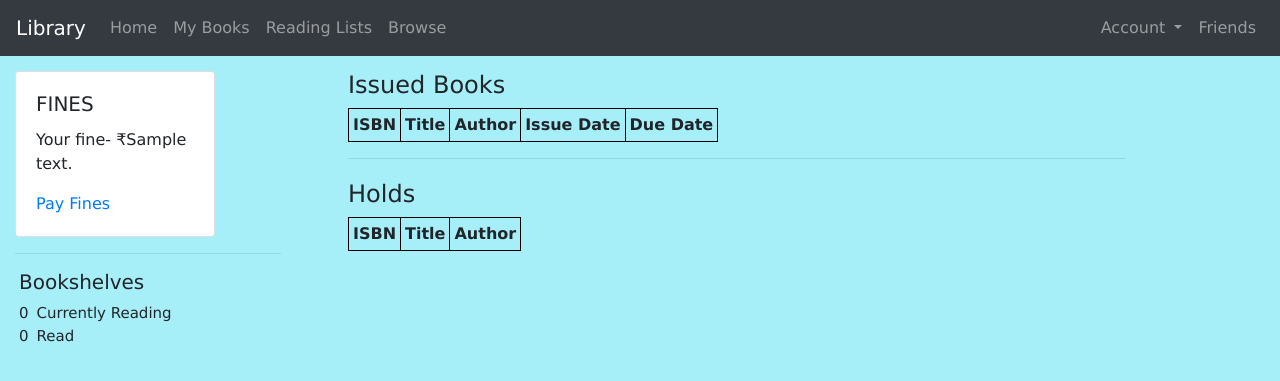
After one commit to krishanu-2001/Library-management-system, a Python web app: template templates/user/home.html in a window 1280 px wide. The commit adds this page. Shown: the top 381 px of the page. Run offline with Jinja, Linux system fonts and the light colour scheme; the template is opened without the code that fills it: most values are stand-ins (such as "Sample title", 1, 10 or a date in 2020); lists and menus that the app fills with data are empty; some libraries are stand-ins or nearby versions.

Commit message:
User section created

```diff
--- /dev/null
+++ b/static/styles/users.css
@@ -0,0 +1,36 @@
+.listcontainer{
+    margin: 25px;
+}
+.container {
+    display: block;
+    margin-left: 0;
+    margin-right: 0;
+    margin-top: 15px;
+}
+
+.left {
+    width: 30%;
+    display: block;
+    float: left;
+}
+
+.right {
+    width: 70%;
+    display: block;
+    float: left;
+}
+.bookshelves td{
+    border: none;
+    padding-top: 0;
+    padding-bottom: 0;
+    font-size: 15px;
+}
+table.bookshelves{
+    border: none;
+}
+table,
+th,
+td {
+    border: 1px solid black;
+    padding: 4px;
+}
--- a/templates/base.html
+++ b/templates/base.html
@@ -19,7 +19,7 @@
     <link rel= "stylesheet" type= "text/css" href= "{{ url_for('static',filename='styles/app.css') }}">
     <link rel= "stylesheet" type= "text/css" href= "{{ url_for('static',filename='styles/librarian.css') }}">
 
-    <title>e-univ</title>
+    <title>Library Management System</title>
     {% endblock %}
   </head>
   <body>
@@ -43,7 +43,7 @@
 
 
       {% block body %}
-      <h1>Welcome to University Manager, How May I help you?</h1>
+
       {% endblock %}
 
 
--- /dev/null
+++ b/templates/baseuser.html
@@ -0,0 +1,93 @@
+<!doctype html>
+<html lang="en">
+
+<head>
+    <!-- Required meta tags -->
+    {% block head %}
+    <meta charset="utf-8">
+    <meta name="viewport" content="width=device-width, initial-scale=1, shrink-to-fit=no">
+
+    <!-- Bootstrap CSS -->
+    <link rel="stylesheet" href="https://stackpath.bootstrapcdn.com/bootstrap/4.5.2/css/bootstrap.min.css"
+        integrity="sha384-JcKb8q3iqJ61gNV9KGb8thSsNjpSL0n8PARn9HuZOnIxN0hoP+VmmDGMN5t9UJ0Z" crossorigin="anonymous">
+    <script src="https://kit.fontawesome.com/c3c3937161.js" crossorigin="anonymous"></script>
+    <link href="https://fonts.googleapis.com/css?family=Poppins:600&display=swap" rel="stylesheet">
+    <link href="https://fonts.googleapis.com/css2?family=Ubuntu:wght@500&display=swap" rel="stylesheet">
+
+
+    <!-- =====BOX ICONS===== -->
+    <link href='https://cdn.jsdelivr.net/npm/boxicons@2.0.5/css/boxicons.min.css' rel='stylesheet'>
+
+    <link rel="stylesheet" type="text/css" href="{{ url_for('static',filename='styles/app.css') }}">
+    <link rel="stylesheet" type="text/css" href="{{ url_for('static',filename='styles/users.css') }}">
+
+    <title>Library Management System</title>
+    {% endblock %}
+</head>
+
+<body>
+
+    <nav class="navbar navbar-expand-lg navbar-dark bg-dark">
+        <a class="navbar-brand" href="/">Library</a>
+        <button class="navbar-toggler" type="button" data-toggle="collapse" data-target="#navbarSupportedContent"
+            aria-controls="navbarSupportedContent" aria-expanded="false" aria-label="Toggle navigation">
+            <span class="navbar-toggler-icon"></span>
+        </button>
+
+        <div class="collapse navbar-collapse" id="navbarSupportedContent">
+            <ul class="navbar-nav mr-auto">
+                <li class="nav-item">
+                    <a class="nav-link" href="/user/home">Home</a>
+                </li>
+                <li class="nav-item">
+                    <a class="nav-link" href="#">My Books</a>
+                </li>
+                <li class="nav-item">
+                    <a class="nav-link" href="/user/lists">Reading Lists</a>
+                </li>
+                <li class="nav-item">
+                    <a class="nav-link" href="/user/search">Browse</a>
+                </li>
+            </ul>
+            <ul class="navbar-nav ml-auto">
+                <li class="nav-item dropdown">
+                    <a class="nav-link dropdown-toggle" href="#" id="navbarDropdown" role="button"
+                        data-toggle="dropdown" aria-haspopup="true" aria-expanded="false">
+                        Account
+                    </a>
+                    <div class="dropdown-menu" aria-labelledby="navbarDropdown">
+                        <div style="padding-left: 5px;">{{name}}</div>
+                        <div class="dropdown-divider"></div>
+                        <a class="dropdown-item" href="#">Another action</a>
+                        <a class="dropdown-item" href="#">Something else here</a>
+                    </div>
+                </li>
+                <li class="nav-item right" style="float: right;">
+                    <a class="nav-link" href="#">Friends</a>
+                </li>
+            </ul>
+        </div>
+    </nav>
+    <!-- navbar goes here -->
+
+    {% block body %}
+
+    {% endblock %}
+
+    <!-- footer goes here -->
+
+
+    <!-- jQuery first, then Popper.js, then Bootstrap JS -->
+    <script src="https://code.jquery.com/jquery-3.5.1.slim.min.js"
+        integrity="sha384-DfXdz2htPH0lsSSs5nCTpuj/zy4C+OGpamoFVy38MVBnE+IbbVYUew+OrCXaRkfj" crossorigin="anonymous">
+    </script>
+    <script src="https://cdn.jsdelivr.net/npm/popper.js@1.16.1/dist/umd/popper.min.js"
+        integrity="sha384-9/reFTGAW83EW2RDu2S0VKaIzap3H66lZH81PoYlFhbGU+6BZp6G7niu735Sk7lN" crossorigin="anonymous">
+    </script>
+    <script src="https://stackpath.bootstrapcdn.com/bootstrap/4.5.2/js/bootstrap.min.js"
+        integrity="sha384-B4gt1jrGC7Jh4AgTPSdUtOBvfO8shuf57BaghqFfPlYxofvL8/KUEfYiJOMMV+rV" crossorigin="anonymous">
+    </script>
+
+</body>
+
+</html>
--- a/templates/index.html
+++ b/templates/index.html
@@ -9,6 +9,6 @@ Links
 <br />
 1. <a href = "/librarian/login"><i class="fa fa-cube"></i>
   Librarian login</a><br />
-2. <a href = "/"><i class="fa fa-address-card"> </i> Student login</a><br />
+2. <a href = "/user/login"><i class="fa fa-address-card"> </i> User login</a><br />
 
 {% endblock %}
--- /dev/null
+++ b/templates/user/home.html
@@ -0,0 +1,67 @@
+{% extends 'baseuser.html' %}
+
+
+{% block body %}
+<div class="container">
+    <div class="left">
+        <div class="card" style="width: 60%;">
+            <div class="card-body">
+                <h5 class="card-title">FINES</h5>
+                <p class="card-text">Your fine- ₹{{userDetails[2]}}</p>
+                {% if(userDetails[2]==0.00) %}
+                <a class="card-link">No Fines due</a>
+                {% else %}
+                <a href="#" class="card-link">Pay Fines</a>
+                {% endif %}
+            </div>
+        </div>
+        <hr style="width: 80%; margin-left: 0;">
+        <div>
+            <h5 style="margin-left: 4px;">Bookshelves</h5>
+            <table class="bookshelves">
+                <tr>
+                    <td>0</td>
+                    <td>Currently Reading</td>
+                </tr>
+                <tr>
+                    <td>0</td>
+                    <td>Read</td>
+                </tr>
+            </table>
+        </div>
+    </div>
+    <div class="right">
+        <section>
+            <h4>Issued Books</h4>
+            <table>
+                <thead>
+                    <th>ISBN</th>
+                    <th>Title</th>
+                    <th>Author</th>
+                    <th>Issue Date</th>
+                    <th>Due Date</th>
+            </thead>
+            <tbody>
+
+            </tbody>
+            </table>
+
+        </section>
+        <hr style="height:5px;">
+        <section>
+            <h4>Holds</h4>
+            <table>
+                <thead>
+                    <th>ISBN</th>
+                    <th>Title</th>
+                    <th>Author</th>
+            </thead>
+            <tbody>
+
+            </tbody>
+            </table>
+
+        </section>
+    </div>
+</div>
+{% endblock %}
```
Also changed, not shown: app.py (+8 -0 lines), models/user_section.py (added, +89 -0 lines), sql/populate.sql (+10 -10 lines), templates/user/login.html (added, +16 -0 lines), templates/user/readinglist.html (added, +22 -0 lines), templates/user/browse.html (added), templates/user/friends.html (added), templates/user/mybooks.html (added), 1 other file.
